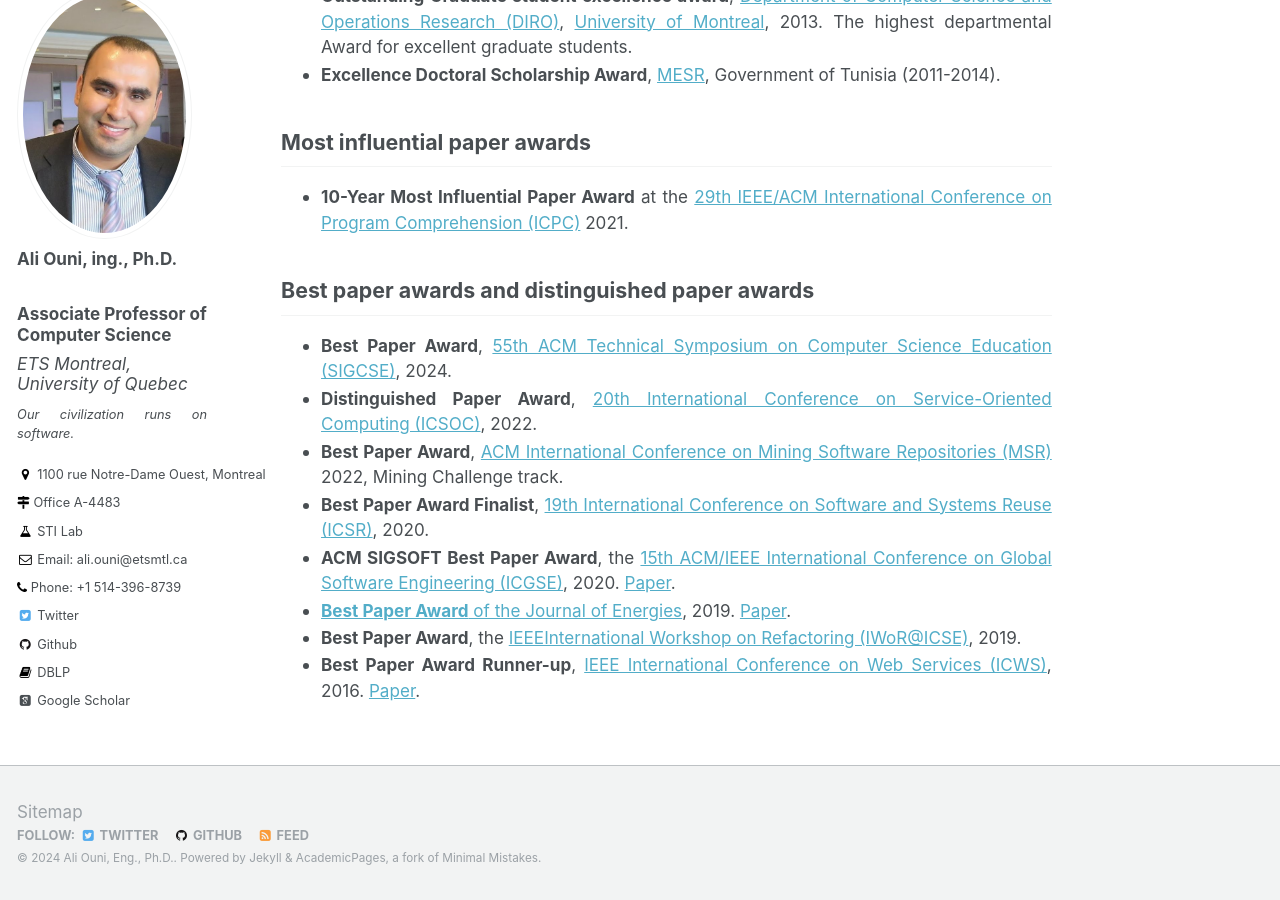
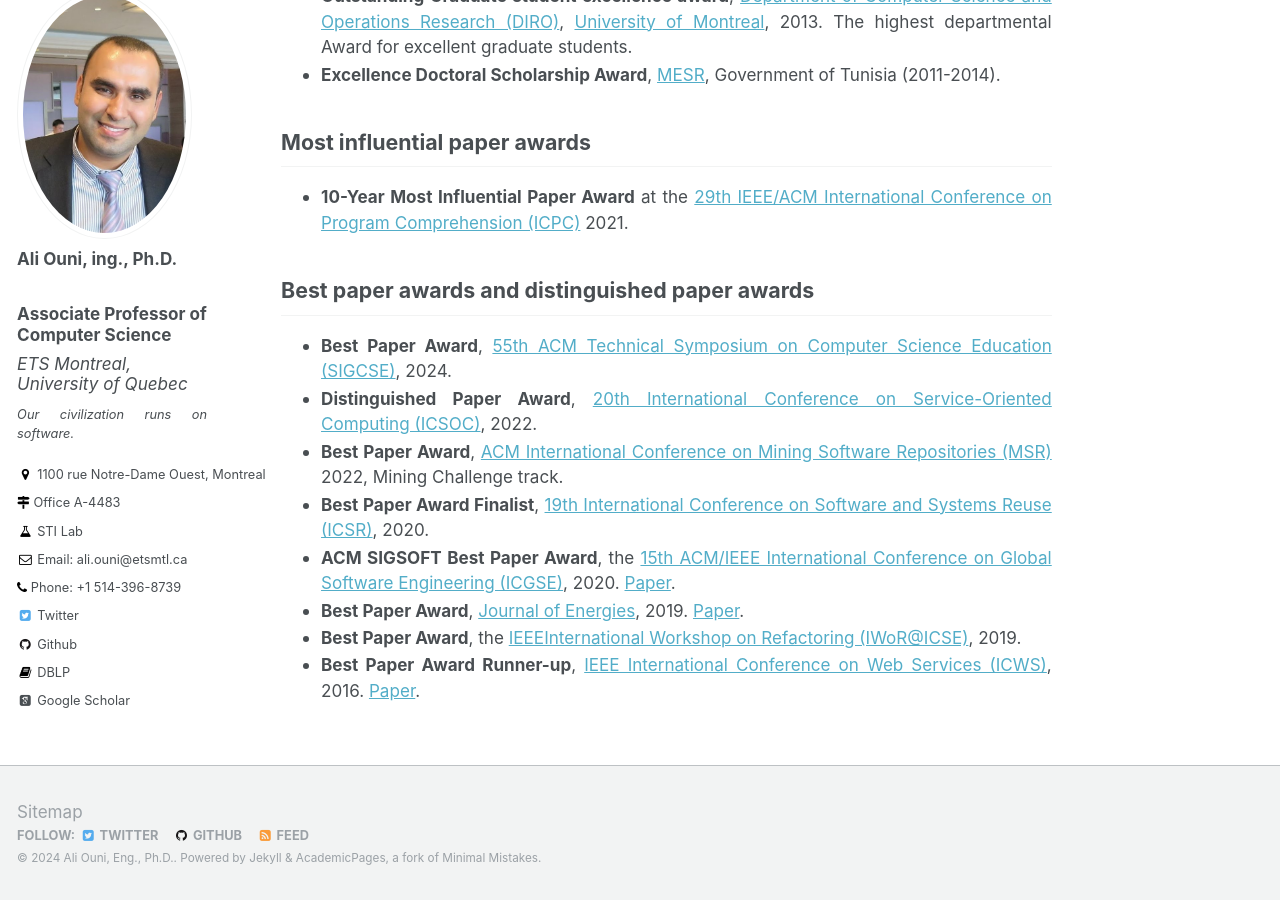
Before and after one commit to stilab-ets/stilab-ets.github.io, a Jekyll site: the page built from _pages/awards.md, in a window 1280 px wide and 900 px high, scrolled down 703 px. Built offline with Jekyll 4.4.1, drawn with Linux system fonts in a browser that asks for light colours; some web fonts are replaced.

Commit message:
Update awards.md

```diff
--- a/_pages/awards.md
+++ b/_pages/awards.md
@@ -29,6 +29,6 @@ author_profile: true
 * **Best Paper Award**, [ACM International Conference on Mining Software Repositories (MSR)](https://conf.researchr.org/home/msr-2022) 2022, Mining Challenge track.
 * **Best Paper Award Finalist**, [19th International Conference on Software and Systems Reuse (ICSR)](https://icsr2020.wordpress.com/), 2020.
 *  **ACM SIGSOFT Best Paper Award**, the [15th ACM/IEEE International Conference on Global Software Engineering (ICGSE)](https://conf.researchr.org/home/icgse-2020), 2020.  [Paper](https://dl.acm.org/doi/10.1145/3372787.3390439).
-* [**Best Paper Award** of the Journal of Energies](https://www.mdpi.com/journal/energies/awards/621), 2019. [Paper](https://www.mdpi.com/1996-1073/11/7/1636).
+* **Best Paper Award**,  [Journal of Energies](https://www.mdpi.com/journal/energies/awards/621), 2019. [Paper](https://www.mdpi.com/1996-1073/11/7/1636).
 * **Best Paper Award**, the [IEEEInternational Workshop on Refactoring (IWoR@ICSE)](https://iwor.github.io/iwor2019/), 2019.
 * **Best Paper Award Runner-up**, [IEEE International Conference on Web Services (ICWS)](https://www.computer.org/csdl/proceedings/icws/2016/12OmNyQ7G5O), 2016. [Paper](https://ieeexplore.ieee.org/document/7557989).
```
